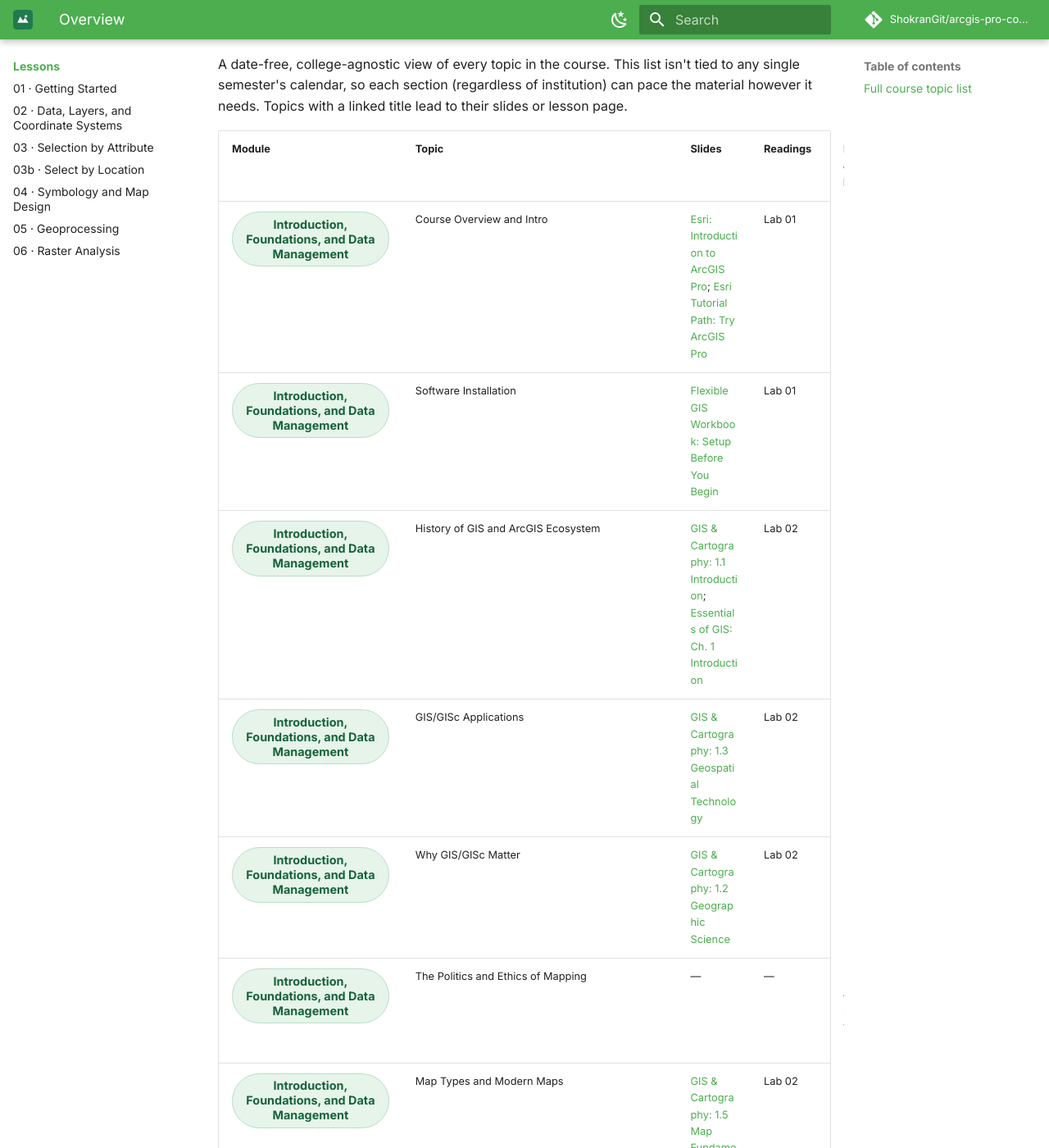
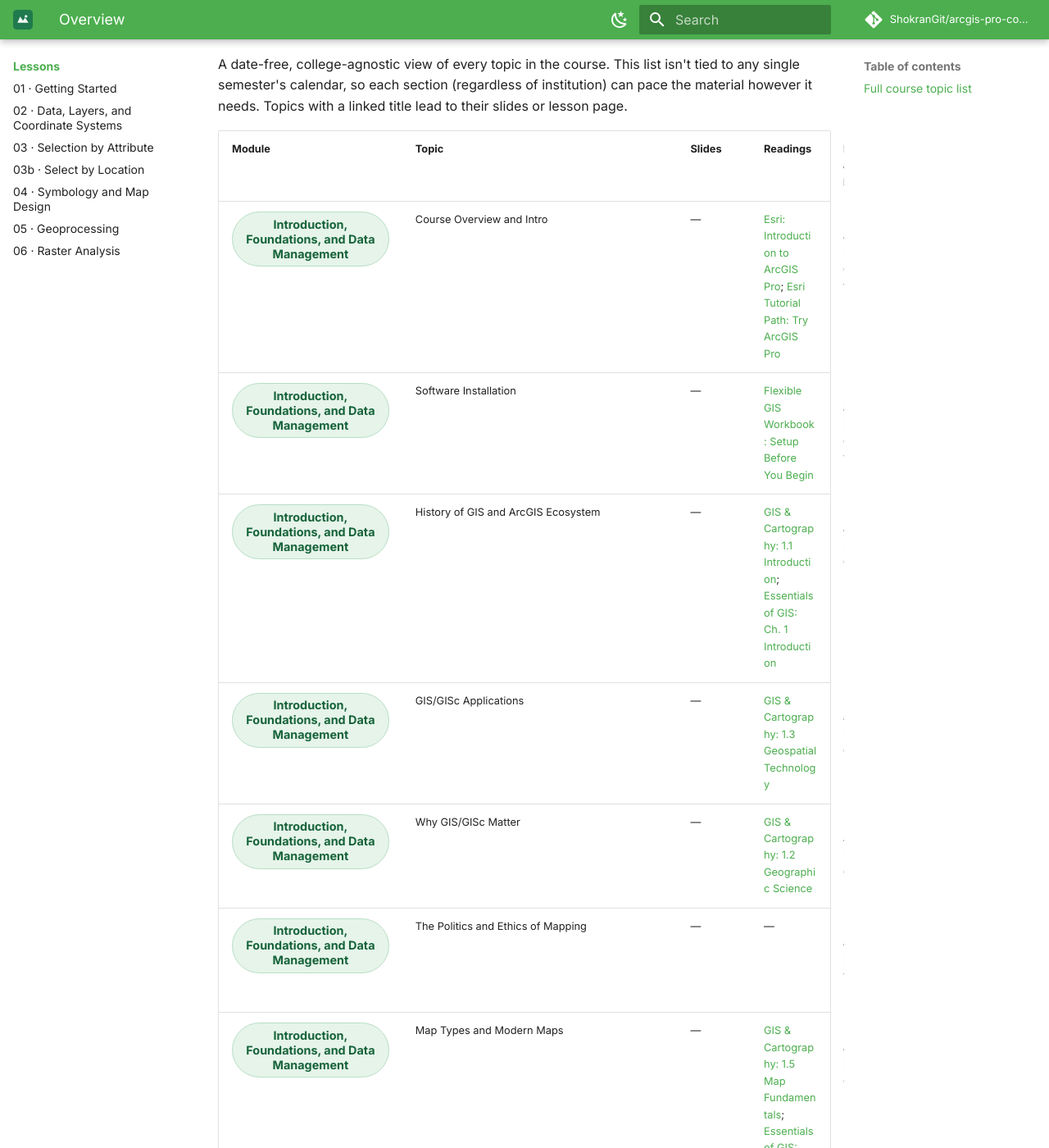
Before and after one commit to ShokranGit/arcgis-pro-course, an MkDocs documentation site: the page built from docs/lessons/index.md, in a window 1280 px wide and 1400 px high, scrolled down 345 px. Shown: the whole window at 82% size. Built offline with MkDocs 1.6.1 and Material for MkDocs 9.7.7, drawn with Linux system fonts in a browser that asks for light colours; comment, search, counter and statistics services are not loaded; some of the changed text lies outside the part shown.

Commit message:
Update index.md

```diff
--- a/docs/lessons/index.md
+++ b/docs/lessons/index.md
@@ -10,41 +10,41 @@ A date-free, college-agnostic view of every topic in the course. This list isn't
 
 | Module | Topic | Slides | Readings | Lab |
 |---|---|---|---|---|
-| <span class="module-badge module-intro">Introduction, Foundations, and Data Management</span> | Course Overview and Intro | [Esri: Introduction to ArcGIS Pro](https://doc.esri.com/en/arcgis-pro/latest/get-started/get-started.html); [Esri Tutorial Path: Try ArcGIS Pro](https://learn.arcgis.com/en/paths/try-arcgis-pro/) | Lab 01 |
-| <span class="module-badge module-intro">Introduction, Foundations, and Data Management</span> | Software Installation | [Flexible GIS Workbook: Setup Before You Begin](https://mlpp.pressbooks.pub/flexiblegisworkbookpro/front-matter/setup-before-you-begin/) | Lab 01 |
-| <span class="module-badge module-intro">Introduction, Foundations, and Data Management</span> | History of GIS and ArcGIS Ecosystem | [GIS & Cartography: 1.1 Introduction](https://slcc.pressbooks.pub/maps/chapter/1-1/); [Essentials of GIS: Ch. 1 Introduction](https://saylordotorg.github.io/text_essentials-of-geographic-information-systems/s05-introduction.html) | Lab 02 |
-| <span class="module-badge module-intro">Introduction, Foundations, and Data Management</span> | GIS/GISc Applications | [GIS & Cartography: 1.3 Geospatial Technology](https://slcc.pressbooks.pub/maps/chapter/1-3/) | Lab 02 |
-| <span class="module-badge module-intro">Introduction, Foundations, and Data Management</span> | Why GIS/GISc Matter | [GIS & Cartography: 1.2 Geographic Science](https://slcc.pressbooks.pub/maps/chapter/1-2/) | Lab 02 |
+| <span class="module-badge module-intro">Introduction, Foundations, and Data Management</span> | Course Overview and Intro | — | [Esri: Introduction to ArcGIS Pro](https://doc.esri.com/en/arcgis-pro/latest/get-started/get-started.html); [Esri Tutorial Path: Try ArcGIS Pro](https://learn.arcgis.com/en/paths/try-arcgis-pro/) | Lab 01 |
+| <span class="module-badge module-intro">Introduction, Foundations, and Data Management</span> | Software Installation | — | [Flexible GIS Workbook: Setup Before You Begin](https://mlpp.pressbooks.pub/flexiblegisworkbookpro/front-matter/setup-before-you-begin/) | Lab 01 |
+| <span class="module-badge module-intro">Introduction, Foundations, and Data Management</span> | History of GIS and ArcGIS Ecosystem | — | [GIS & Cartography: 1.1 Introduction](https://slcc.pressbooks.pub/maps/chapter/1-1/); [Essentials of GIS: Ch. 1 Introduction](https://saylordotorg.github.io/text_essentials-of-geographic-information-systems/s05-introduction.html) | Lab 02 |
+| <span class="module-badge module-intro">Introduction, Foundations, and Data Management</span> | GIS/GISc Applications | — | [GIS & Cartography: 1.3 Geospatial Technology](https://slcc.pressbooks.pub/maps/chapter/1-3/) | Lab 02 |
+| <span class="module-badge module-intro">Introduction, Foundations, and Data Management</span> | Why GIS/GISc Matter | — | [GIS & Cartography: 1.2 Geographic Science](https://slcc.pressbooks.pub/maps/chapter/1-2/) | Lab 02 |
 | <span class="module-badge module-intro">Introduction, Foundations, and Data Management</span> | The Politics and Ethics of Mapping | — | — | Lab 12 |
-| <span class="module-badge module-intro">Introduction, Foundations, and Data Management</span> | Map Types and Modern Maps | [GIS & Cartography: 1.5 Map Fundamentals](https://slcc.pressbooks.pub/maps/chapter/1-5/); [Essentials of GIS: Ch. 2 Map Anatomy](https://saylordotorg.github.io/text_essentials-of-geographic-information-systems/s06-map-anatomy.html) | Lab 02 |
-| <span class="module-badge module-intro">Introduction, Foundations, and Data Management</span> | [ArcGIS User Interface](01-getting-started.md) | [Esri: Introduction to ArcGIS Pro](https://doc.esri.com/en/arcgis-pro/latest/get-started/get-started.html) | Lab 03 |
-| <span class="module-badge module-intro">Introduction, Foundations, and Data Management</span> | [Data and File Types in the ArcGIS Ecosystem](../concepts/vector-raster.md) | [GIS & Cartography: 4.2 Raster Data Models](https://slcc.pressbooks.pub/maps/chapter/4-2/); [GIS & Cartography: 4.3 Vector Data Models](https://slcc.pressbooks.pub/maps/chapter/4-3/); [GIS & Cartography: 5.4 File Formats](https://slcc.pressbooks.pub/maps/chapter/5-4/) | Lab 03 |
-| <span class="module-badge module-intro">Introduction, Foundations, and Data Management</span> | File Management | [Esri: Data in ArcGIS Pro](https://doc.esri.com/en/arcgis-pro/latest/help/data/main/data-in-arcgis-pro.html) | Lab 03 |
+| <span class="module-badge module-intro">Introduction, Foundations, and Data Management</span> | Map Types and Modern Maps | — | [GIS & Cartography: 1.5 Map Fundamentals](https://slcc.pressbooks.pub/maps/chapter/1-5/); [Essentials of GIS: Ch. 2 Map Anatomy](https://saylordotorg.github.io/text_essentials-of-geographic-information-systems/s06-map-anatomy.html) | Lab 02 |
+| <span class="module-badge module-intro">Introduction, Foundations, and Data Management</span> | [ArcGIS User Interface](01-getting-started.md) | — | [Esri: Introduction to ArcGIS Pro](https://doc.esri.com/en/arcgis-pro/latest/get-started/get-started.html) | Lab 03 |
+| <span class="module-badge module-intro">Introduction, Foundations, and Data Management</span> | [Data and File Types in the ArcGIS Ecosystem](../concepts/vector-raster.md) | — | [GIS & Cartography: 4.2 Raster Data Models](https://slcc.pressbooks.pub/maps/chapter/4-2/); [GIS & Cartography: 4.3 Vector Data Models](https://slcc.pressbooks.pub/maps/chapter/4-3/); [GIS & Cartography: 5.4 File Formats](https://slcc.pressbooks.pub/maps/chapter/5-4/) | Lab 03 |
+| <span class="module-badge module-intro">Introduction, Foundations, and Data Management</span> | File Management | — | [Esri: Data in ArcGIS Pro](https://doc.esri.com/en/arcgis-pro/latest/help/data/main/data-in-arcgis-pro.html) | Lab 03 |
 | <span class="module-badge module-intro">Introduction, Foundations, and Data Management</span> | [Troubleshooting](../troubleshooting.md) | — | — | Lab 03 |
-| <span class="module-badge module-intro">Introduction, Foundations, and Data Management</span> | Data Resources Exploration | [Flexible GIS Workbook: Appendix A GIS Data Repositories](https://mlpp.pressbooks.pub/flexiblegisworkbookpro/back-matter/appendix/) | Lab 03 |
-| <span class="module-badge module-intro">Introduction, Foundations, and Data Management</span> | Data Acquisition | [GIS & Cartography: 5.2 Geographic Data Acquisition](https://slcc.pressbooks.pub/maps/chapter/5-2/); [Essentials of GIS: Ch. 3 Data, Information, and Where to Find Them](https://saylordotorg.github.io/text_essentials-of-geographic-information-systems/s07-data-information-and-where-to-.html) | Lab 03 |
-| <span class="module-badge module-intro">Introduction, Foundations, and Data Management</span> | Adding Data | [Flexible GIS Workbook: 1.3 Add Data to the Map](https://mlpp.pressbooks.pub/flexiblegisworkbookpro/chapter/1-3-add-data-to-the-map/) | Lab 04 |
-| <span class="module-badge module-intro">Introduction, Foundations, and Data Management</span> | Project, Map, Layer, and Geodatabase Creation | [Flexible GIS Workbook: 1.1 Start a New Project](https://mlpp.pressbooks.pub/flexiblegisworkbookpro/chapter/chapter-1/); [GIS & Cartography: 5.3 Geodatabases](https://slcc.pressbooks.pub/maps/chapter/5-3/) | Lab 04 |
-| <span class="module-badge module-intro">Introduction, Foundations, and Data Management</span> | [Coordinate and Projection Systems](../concepts/coordinate-systems.md) | [GIS & Cartography: 2.3 Datums, Coordinate Systems, and Map Projections](https://slcc.pressbooks.pub/maps/chapter/2-3/); [Flexible GIS Workbook: 1.4 Change the Map Projection](https://mlpp.pressbooks.pub/flexiblegisworkbookpro/chapter/1-4-change-the-map-projection/) | Lab 04 |
-| <span class="module-badge module-tabular">Tabular Data and Mapping</span> | [Attribute Table and Field](../concepts/attribute-tables.md) | [GIS & Cartography: 3.2 Data and Information](https://slcc.pressbooks.pub/maps/chapter/3-2/) | Lab 05 |
-| <span class="module-badge module-tabular">Tabular Data and Mapping</span> | CSV Table Creation, Management, and Import | [Flexible GIS Workbook: 2.2 Create Point Features from a Table](https://mlpp.pressbooks.pub/flexiblegisworkbookpro/chapter/2-2-create-point-features-from-a-table/) | Lab 05 |
-| <span class="module-badge module-tabular">Tabular Data and Mapping</span> | Field Creation, Editing, and Calculation | [GIS & Cartography: 6.2 Descriptions and Summaries](https://slcc.pressbooks.pub/maps/chapter/6-2/) | Lab 05 |
-| <span class="module-badge module-tabular">Tabular Data and Mapping</span> | [Cartographic Principles](04-symbology-map-design.md) | [Essentials of GIS: Ch. 9 Cartographic Principles](https://saylordotorg.github.io/text_essentials-of-geographic-information-systems/s13-cartographic-principles.html); [GIS & Cartography: 9.4 Cartographic Design](https://slcc.pressbooks.pub/maps/chapter/9-4/) | Lab 06 |
-| <span class="module-badge module-tabular">Tabular Data and Mapping</span> | [Map Classification](04-symbology-map-design.md) | [GIS & Cartography: 6.4 Data Classification](https://slcc.pressbooks.pub/maps/chapter/6-4/) | Lab 06 |
-| <span class="module-badge module-tabular">Tabular Data and Mapping</span> | [Map Elements, Layout, and Design](04-symbology-map-design.md) | [Flexible GIS Workbook: 1.7 Create a Layout](https://mlpp.pressbooks.pub/flexiblegisworkbookpro/chapter/1-7-create-a-layout/); [Flexible GIS Workbook: 1.8 Add Map Elements](https://mlpp.pressbooks.pub/flexiblegisworkbookpro/chapter/1-8-add-map-elements/); [Esri Tutorial Path: Mapping and Visualization in ArcGIS Pro](https://learn.arcgis.com/en/paths/mapping-and-visualization-in-arcgis-pro/) | Lab 06 |
-| <span id="select-by-attributes" class="module-badge module-tabular">Tabular Data and Mapping</span> | [Select by Attributes](03-selection-by-attribute.md) | [GIS & Cartography: 6.3 Searches and Queries](https://slcc.pressbooks.pub/maps/chapter/6-3/) | [Select by Attributes](../labs/select-by-attributes/) |
-| <span id="select-by-location" class="module-badge module-tabular">Tabular Data and Mapping</span> | [Select by Location](03b-selection-by-location.md) | [GIS & Cartography: 7.3 Single Layer Analysis](https://slcc.pressbooks.pub/maps/chapter/7-3/) | [Select by Location](../labs/select-by-location/) |
+| <span class="module-badge module-intro">Introduction, Foundations, and Data Management</span> | Data Resources Exploration | — | [Flexible GIS Workbook: Appendix A GIS Data Repositories](https://mlpp.pressbooks.pub/flexiblegisworkbookpro/back-matter/appendix/) | Lab 03 |
+| <span class="module-badge module-intro">Introduction, Foundations, and Data Management</span> | Data Acquisition | — | [GIS & Cartography: 5.2 Geographic Data Acquisition](https://slcc.pressbooks.pub/maps/chapter/5-2/); [Essentials of GIS: Ch. 3 Data, Information, and Where to Find Them](https://saylordotorg.github.io/text_essentials-of-geographic-information-systems/s07-data-information-and-where-to-.html) | Lab 03 |
+| <span class="module-badge module-intro">Introduction, Foundations, and Data Management</span> | Adding Data | — | [Flexible GIS Workbook: 1.3 Add Data to the Map](https://mlpp.pressbooks.pub/flexiblegisworkbookpro/chapter/1-3-add-data-to-the-map/) | Lab 04 |
+| <span class="module-badge module-intro">Introduction, Foundations, and Data Management</span> | Project, Map, Layer, and Geodatabase Creation | — | [Flexible GIS Workbook: 1.1 Start a New Project](https://mlpp.pressbooks.pub/flexiblegisworkbookpro/chapter/chapter-1/); [GIS & Cartography: 5.3 Geodatabases](https://slcc.pressbooks.pub/maps/chapter/5-3/) | Lab 04 |
+| <span class="module-badge module-intro">Introduction, Foundations, and Data Management</span> | [Coordinate and Projection Systems](../concepts/coordinate-systems.md) | — | [GIS & Cartography: 2.3 Datums, Coordinate Systems, and Map Projections](https://slcc.pressbooks.pub/maps/chapter/2-3/); [Flexible GIS Workbook: 1.4 Change the Map Projection](https://mlpp.pressbooks.pub/flexiblegisworkbookpro/chapter/1-4-change-the-map-projection/) | Lab 04 |
+| <span class="module-badge module-tabular">Tabular Data and Mapping</span> | [Attribute Table and Field](../concepts/attribute-tables.md) | — | [GIS & Cartography: 3.2 Data and Information](https://slcc.pressbooks.pub/maps/chapter/3-2/) | Lab 05 |
+| <span class="module-badge module-tabular">Tabular Data and Mapping</span> | CSV Table Creation, Management, and Import | — | [Flexible GIS Workbook: 2.2 Create Point Features from a Table](https://mlpp.pressbooks.pub/flexiblegisworkbookpro/chapter/2-2-create-point-features-from-a-table/) | Lab 05 |
+| <span class="module-badge module-tabular">Tabular Data and Mapping</span> | Field Creation, Editing, and Calculation | — | [GIS & Cartography: 6.2 Descriptions and Summaries](https://slcc.pressbooks.pub/maps/chapter/6-2/) | Lab 05 |
+| <span class="module-badge module-tabular">Tabular Data and Mapping</span> | [Cartographic Principles](04-symbology-map-design.md) | — | [Essentials of GIS: Ch. 9 Cartographic Principles](https://saylordotorg.github.io/text_essentials-of-geographic-information-systems/s13-cartographic-principles.html); [GIS & Cartography: 9.4 Cartographic Design](https://slcc.pressbooks.pub/maps/chapter/9-4/) | Lab 06 |
+| <span class="module-badge module-tabular">Tabular Data and Mapping</span> | [Map Classification](04-symbology-map-design.md) | — | [GIS & Cartography: 6.4 Data Classification](https://slcc.pressbooks.pub/maps/chapter/6-4/) | Lab 06 |
+| <span class="module-badge module-tabular">Tabular Data and Mapping</span> | [Map Elements, Layout, and Design](04-symbology-map-design.md) | — | [Flexible GIS Workbook: 1.7 Create a Layout](https://mlpp.pressbooks.pub/flexiblegisworkbookpro/chapter/1-7-create-a-layout/); [Flexible GIS Workbook: 1.8 Add Map Elements](https://mlpp.pressbooks.pub/flexiblegisworkbookpro/chapter/1-8-add-map-elements/); [Esri Tutorial Path: Mapping and Visualization in ArcGIS Pro](https://learn.arcgis.com/en/paths/mapping-and-visualization-in-arcgis-pro/) | Lab 06 |
+| <span id="select-by-attributes" class="module-badge module-tabular">Tabular Data and Mapping</span> | [Select by Attributes](03-selection-by-attribute.md) | — | [GIS & Cartography: 6.3 Searches and Queries](https://slcc.pressbooks.pub/maps/chapter/6-3/) | [Select by Attributes](../labs/select-by-attributes/) |
+| <span id="select-by-location" class="module-badge module-tabular">Tabular Data and Mapping</span> | [Select by Location](03b-selection-by-location.md) | — | [GIS & Cartography: 7.3 Single Layer Analysis](https://slcc.pressbooks.pub/maps/chapter/7-3/) | [Select by Location](../labs/select-by-location/) |
 | <span class="module-badge module-tabular">Tabular Data and Mapping</span> | [Table Join](../slides/table-join.md) | [Slides](../slides/table-join.md) | [GIS & Cartography: 5.3 Geodatabases](https://slcc.pressbooks.pub/maps/chapter/5-3/) | Lab 08 |
-| <span class="module-badge module-tabular">Tabular Data and Mapping</span> | Spatial Join: Intersect | [GIS & Cartography: 7.4 Multiple Layer Analysis](https://slcc.pressbooks.pub/maps/chapter/7-4/) | Lab 08 |
-| <span class="module-badge module-tabular">Tabular Data and Mapping</span> | Spatial Join: Distance | [Esri: Spatial Analysis in ArcGIS Pro](https://doc.esri.com/en/arcgis-pro/latest/help/analysis/introduction/spatial-analysis-in-arcgis-pro.html) | Lab 08 |
-| <span class="module-badge module-spatial">Spatial Analysis</span> | [Buffer](05-geoprocessing.md) | [GIS & Cartography: 7.3 Single Layer Analysis](https://slcc.pressbooks.pub/maps/chapter/7-3/) | Lab 09 |
-| <span class="module-badge module-spatial">Spatial Analysis</span> | [Clip](05-geoprocessing.md) | [Flexible GIS Workbook: Ch. 4 Perform Spatial Analysis](https://mlpp.pressbooks.pub/flexiblegisworkbookpro/part/ch4-perform-spatial-analysis/) | Lab 09 |
-| <span class="module-badge module-spatial">Spatial Analysis</span> | [Dissolve](05-geoprocessing.md) | [Essentials of GIS: Ch. 7 Geospatial Analysis I: Vector Operations](https://saylordotorg.github.io/text_essentials-of-geographic-information-systems/s11-geospatial-analysis-i-vector-o.html) | Lab 09 |
-| <span class="module-badge module-spatial">Spatial Analysis</span> | [Overlay (Union/Intersect)](05-geoprocessing.md) | [GIS & Cartography: 7.4 Multiple Layer Analysis](https://slcc.pressbooks.pub/maps/chapter/7-4/) | Lab 09 |
-| <span id="surface-analysis" class="module-badge module-spatial">Spatial Analysis</span> | [Raster Analysis: Surface Analysis](06-raster-analysis.md) | [GIS & Cartography: 8.6 Terrain Mapping for Spatial Analysis](https://slcc.pressbooks.pub/maps/chapter/8-6/); [Esri Tutorial Path: Raster Data and Imagery in ArcGIS Pro](https://learn.arcgis.com/en/paths/using-raster-data-and-imagery-in-arcgis-pro/) | [Surface Analysis](../labs/surface-analysis/) |
+| <span class="module-badge module-tabular">Tabular Data and Mapping</span> | Spatial Join: Intersect | — | [GIS & Cartography: 7.4 Multiple Layer Analysis](https://slcc.pressbooks.pub/maps/chapter/7-4/) | Lab 08 |
+| <span class="module-badge module-tabular">Tabular Data and Mapping</span> | Spatial Join: Distance | — | [Esri: Spatial Analysis in ArcGIS Pro](https://doc.esri.com/en/arcgis-pro/latest/help/analysis/introduction/spatial-analysis-in-arcgis-pro.html) | Lab 08 |
+| <span class="module-badge module-spatial">Spatial Analysis</span> | [Buffer](05-geoprocessing.md) | — | [GIS & Cartography: 7.3 Single Layer Analysis](https://slcc.pressbooks.pub/maps/chapter/7-3/) | Lab 09 |
+| <span class="module-badge module-spatial">Spatial Analysis</span> | [Clip](05-geoprocessing.md) | — | [Flexible GIS Workbook: Ch. 4 Perform Spatial Analysis](https://mlpp.pressbooks.pub/flexiblegisworkbookpro/part/ch4-perform-spatial-analysis/) | Lab 09 |
+| <span class="module-badge module-spatial">Spatial Analysis</span> | [Dissolve](05-geoprocessing.md) | — | [Essentials of GIS: Ch. 7 Geospatial Analysis I: Vector Operations](https://saylordotorg.github.io/text_essentials-of-geographic-information-systems/s11-geospatial-analysis-i-vector-o.html) | Lab 09 |
+| <span class="module-badge module-spatial">Spatial Analysis</span> | [Overlay (Union/Intersect)](05-geoprocessing.md) | — | [GIS & Cartography: 7.4 Multiple Layer Analysis](https://slcc.pressbooks.pub/maps/chapter/7-4/) | Lab 09 |
+| <span id="surface-analysis" class="module-badge module-spatial">Spatial Analysis</span> | [Raster Analysis: Surface Analysis](06-raster-analysis.md) | — | [GIS & Cartography: 8.6 Terrain Mapping for Spatial Analysis](https://slcc.pressbooks.pub/maps/chapter/8-6/); [Esri Tutorial Path: Raster Data and Imagery in ArcGIS Pro](https://learn.arcgis.com/en/paths/using-raster-data-and-imagery-in-arcgis-pro/) | [Surface Analysis](../labs/surface-analysis/) |
 | <span id="map-algebra" class="module-badge module-spatial">Spatial Analysis</span> | [Map Algebra](06-raster-analysis.md) | – | [GIS & Cartography: 8.3 Geoprocessing with Raster Imagery](https://slcc.pressbooks.pub/maps/chapter/8-3/); [Essentials of GIS: Ch. 8 Geospatial Analysis II: Raster Data](https://saylordotorg.github.io/text_essentials-of-geographic-information-systems/s12-geospatial-analysis-ii-raster-.html) | [Map Algebra](../labs/map-algebra/) |
-| <span id="suitability-modeling" class="module-badge module-spatial">Spatial Analysis</span> | [Suitability Modeling](06-raster-analysis.md) | [GIS & Cartography: 8.4 Scale of Raster Analysis](https://slcc.pressbooks.pub/maps/chapter/8-4/); [Esri: Spatial Analysis in ArcGIS Pro](https://doc.esri.com/en/arcgis-pro/latest/help/analysis/introduction/spatial-analysis-in-arcgis-pro.html) | [Suitability Modeling](../labs/suitability-modeling/) |
-| <span class="module-badge module-spatial">Spatial Analysis</span> | Intro to Geospatial Programming | [Esri: ArcGIS Pro Python Reference](https://doc.esri.com/en/arcgis-pro/latest/arcpy/main/arcgis-pro-arcpy-reference.html); [Esri Tutorial Path: Analysis in ArcGIS Pro](https://learn.arcgis.com/en/paths/analysis-in-arcgis-pro/) | Lab 11 |
-| <span class="module-badge module-ethics">Future of GISc</span> | Future of GISc | [GIS & Cartography: 1.7 Future of Mapping Technology](https://slcc.pressbooks.pub/maps/chapter/1-7/); [Esri: What's New in ArcGIS Pro](https://doc.esri.com/en/arcgis-pro/latest/get-started/whats-new-in-arcgis-pro.html) | Lab 12 |
+| <span id="suitability-modeling" class="module-badge module-spatial">Spatial Analysis</span> | [Suitability Modeling](06-raster-analysis.md) | — | [GIS & Cartography: 8.4 Scale of Raster Analysis](https://slcc.pressbooks.pub/maps/chapter/8-4/); [Esri: Spatial Analysis in ArcGIS Pro](https://doc.esri.com/en/arcgis-pro/latest/help/analysis/introduction/spatial-analysis-in-arcgis-pro.html) | [Suitability Modeling](../labs/suitability-modeling/) |
+| <span class="module-badge module-spatial">Spatial Analysis</span> | Intro to Geospatial Programming | — | [Esri: ArcGIS Pro Python Reference](https://doc.esri.com/en/arcgis-pro/latest/arcpy/main/arcgis-pro-arcpy-reference.html); [Esri Tutorial Path: Analysis in ArcGIS Pro](https://learn.arcgis.com/en/paths/analysis-in-arcgis-pro/) | Lab 11 |
+| <span class="module-badge module-ethics">Future of GISc</span> | Future of GISc | — | [GIS & Cartography: 1.7 Future of Mapping Technology](https://slcc.pressbooks.pub/maps/chapter/1-7/); [Esri: What's New in ArcGIS Pro](https://doc.esri.com/en/arcgis-pro/latest/get-started/whats-new-in-arcgis-pro.html) | Lab 12 |
 
 </div>
```
